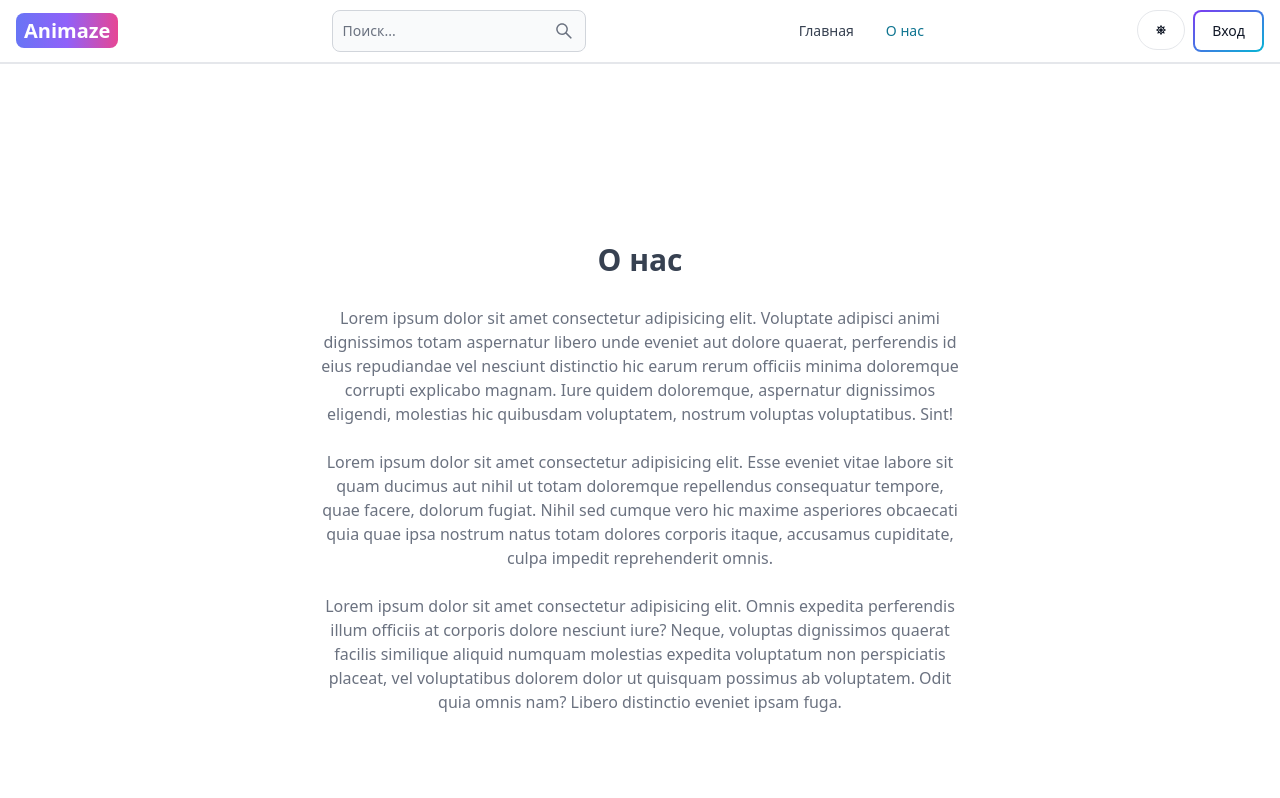
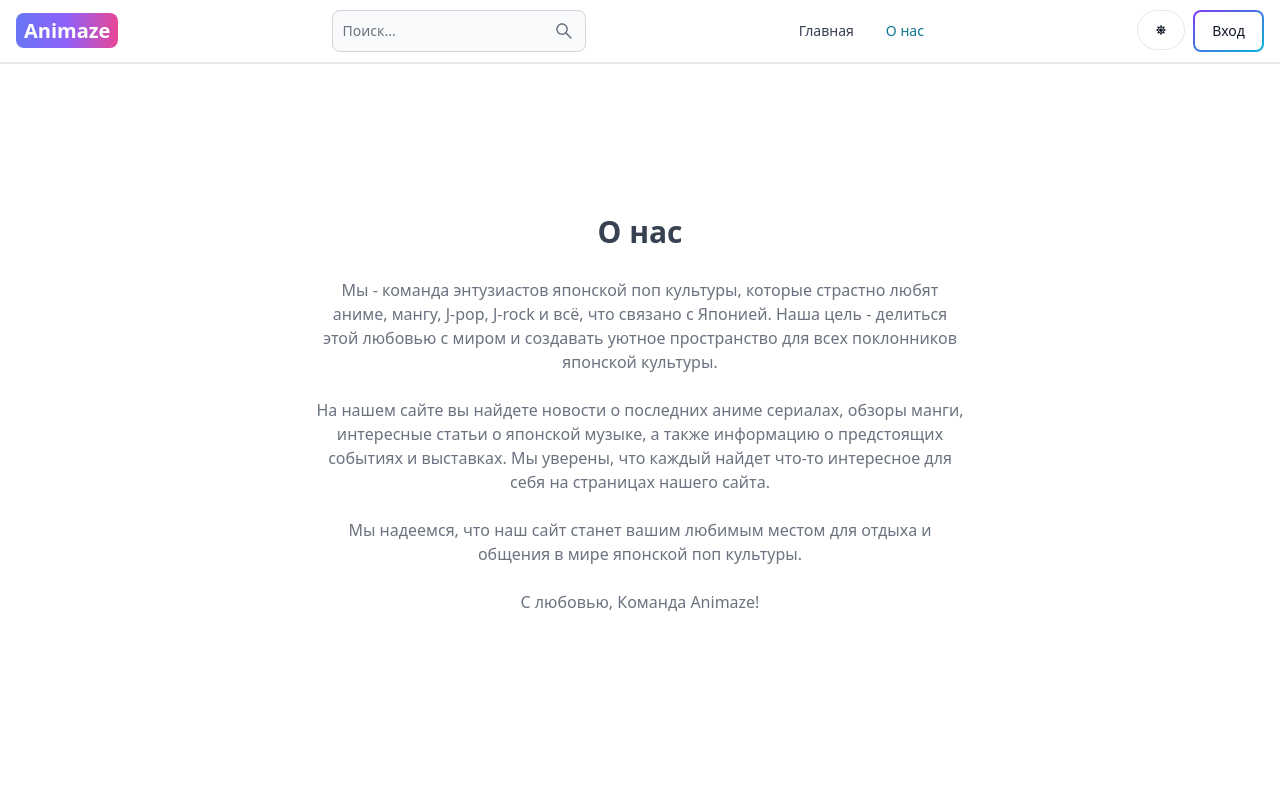
Before and after one commit to SerpNaga/Animaze, a React (Vite) app in the folder client/: page /about in a window 1280 px wide. Shown: the top 798 px of the page. Built offline with nearby package versions, Linux system fonts and the light colour scheme.

Commit message:
About + fixed header

```diff
--- a/client/src/components/Header.jsx
+++ b/client/src/components/Header.jsx
@@ -49,7 +49,7 @@ export default function Header() {
   };
 
   return (
-    <Navbar className='border-b-2'>
+    <Navbar className='border-b-2 fixed w-full z-50'>
       <Link
         to='/'
         className='self-center whitespace-nowrap text-sm sm:text-xl font-semibold dark:text-white'
--- a/client/src/pages/About.jsx
+++ b/client/src/pages/About.jsx
@@ -8,15 +8,16 @@ export default function About() {
           </h1>
           <div className='text-md text-gray-500 flex flex-col gap-6'>
             <p>
-              Lorem ipsum dolor sit amet consectetur adipisicing elit. Voluptate adipisci animi dignissimos totam aspernatur libero unde eveniet aut dolore quaerat, perferendis id eius repudiandae vel nesciunt distinctio hic earum rerum officiis minima doloremque corrupti explicabo magnam. Iure quidem doloremque, aspernatur dignissimos eligendi, molestias hic quibusdam voluptatem, nostrum voluptas voluptatibus. Sint!
+            Мы - команда энтузиастов японской поп культуры, которые страстно любят аниме, мангу, J-pop, J-rock и всё, что связано с Японией. Наша цель - делиться этой любовью с миром и создавать уютное пространство для всех поклонников японской культуры.
             </p>
-
             <p>
-              Lorem ipsum dolor sit amet consectetur adipisicing elit. Esse eveniet vitae labore sit quam ducimus aut nihil ut totam doloremque repellendus consequatur tempore, quae facere, dolorum fugiat. Nihil sed cumque vero hic maxime asperiores obcaecati quia quae ipsa nostrum natus totam dolores corporis itaque, accusamus cupiditate, culpa impedit reprehenderit omnis.
+На нашем сайте вы найдете новости о последних аниме сериалах, обзоры манги, интересные статьи о японской музыке, а также информацию о предстоящих событиях и выставках. Мы уверены, что каждый найдет что-то интересное для себя на страницах нашего сайта.
             </p>
-
             <p>
-              Lorem ipsum dolor sit amet consectetur adipisicing elit. Omnis expedita perferendis illum officiis at corporis dolore nesciunt iure? Neque, voluptas dignissimos quaerat facilis similique aliquid numquam molestias expedita voluptatum non perspiciatis placeat, vel voluptatibus dolorem dolor ut quisquam possimus ab voluptatem. Odit quia omnis nam? Libero distinctio eveniet ipsam fuga.
+            Мы надеемся, что наш сайт станет вашим любимым местом для отдыха и общения в мире японской поп культуры.
+            </p>
+            <p>
+            С любовью, Команда Animaze!
             </p>
           </div>
         </div>
```
